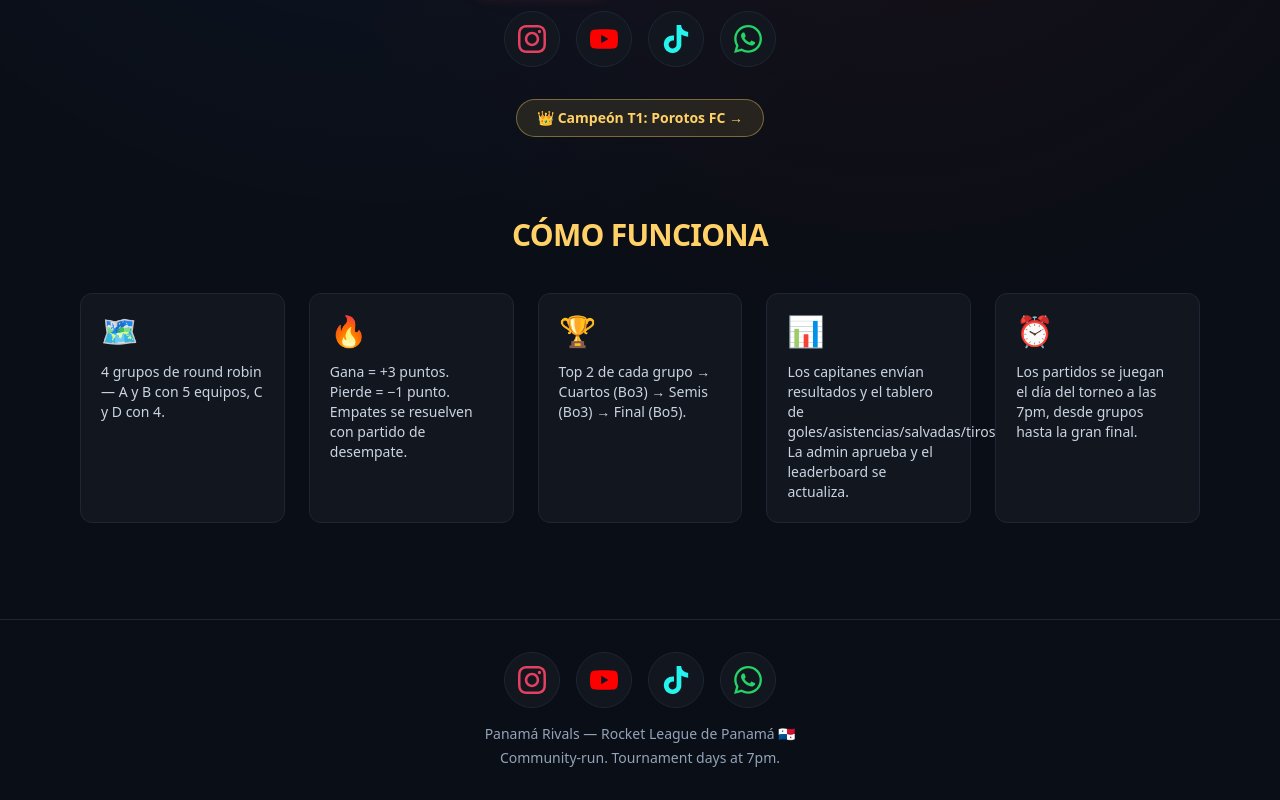
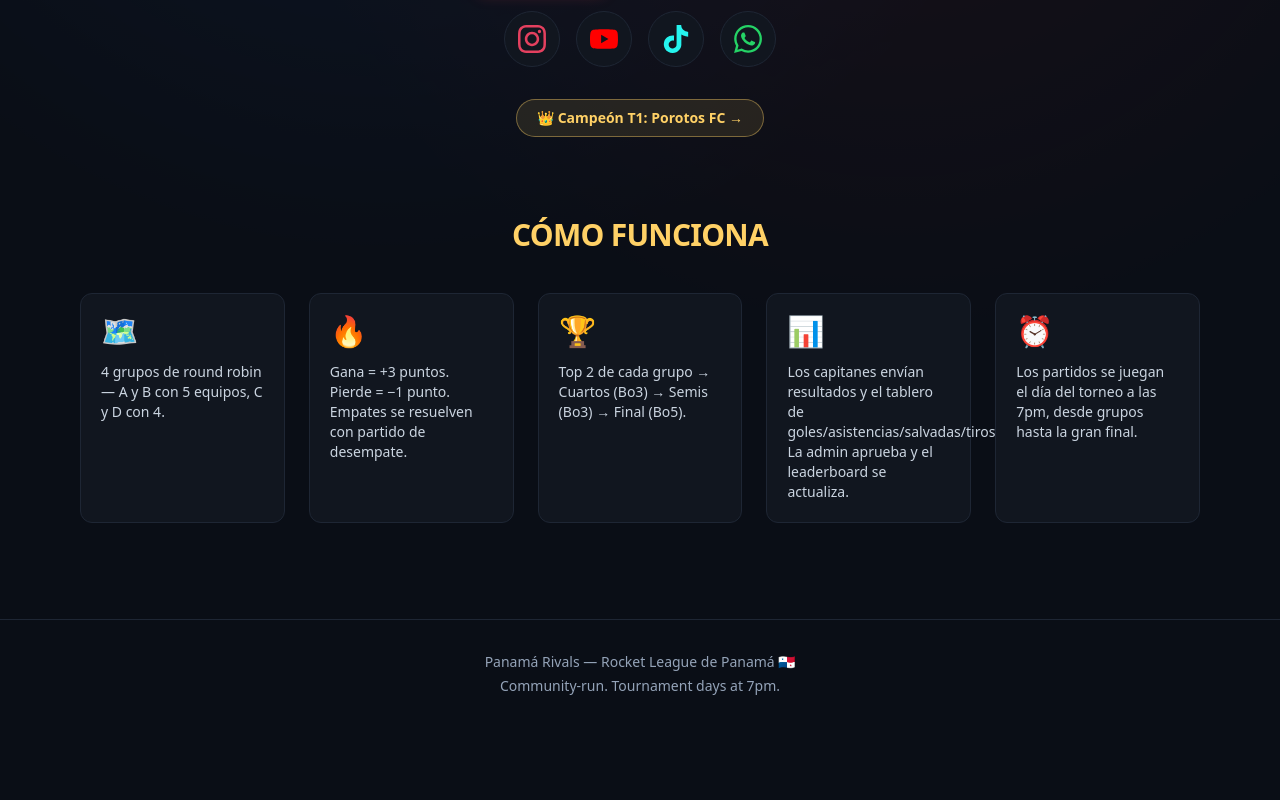
Before and after one commit to llmrfr14-lang/panama-rivals, a Next.js app in the folder panama-rivals/: page / in a window 1280 px wide. Shown: the part 712-1512 px from the top of the page. After the commit the page ends 1440 px from the top, so only its background shows below. Built offline with nearby package versions, Linux system fonts and the light colour scheme; no server answers; the database is empty; a web font is replaced by a local one.

Commit message:
Remove social icons from footer
Co-authored-by: openhands <openhands@all-hands.dev>

```diff
--- a/panama-rivals/src/components/Footer.tsx
+++ b/panama-rivals/src/components/Footer.tsx
@@ -1,14 +1,12 @@
 "use client";
 
 import { useI18n } from "@/lib/i18n";
-import { SocialIcons } from "@/components/SocialIcons";
 
 export default function Footer() {
   const { t } = useI18n();
   return (
     <footer className="border-t border-rivals-border py-8 text-center text-sm text-slate-400">
-      <SocialIcons size="lg" />
-      <p className="mt-4">{t("brand")} — Rocket League de Panamá 🇵🇦</p>
+      <p>{t("brand")} — Rocket League de Panamá 🇵🇦</p>
       <p className="mt-1">Community-run. Tournament days at 7pm.</p>
     </footer>
   );
```
